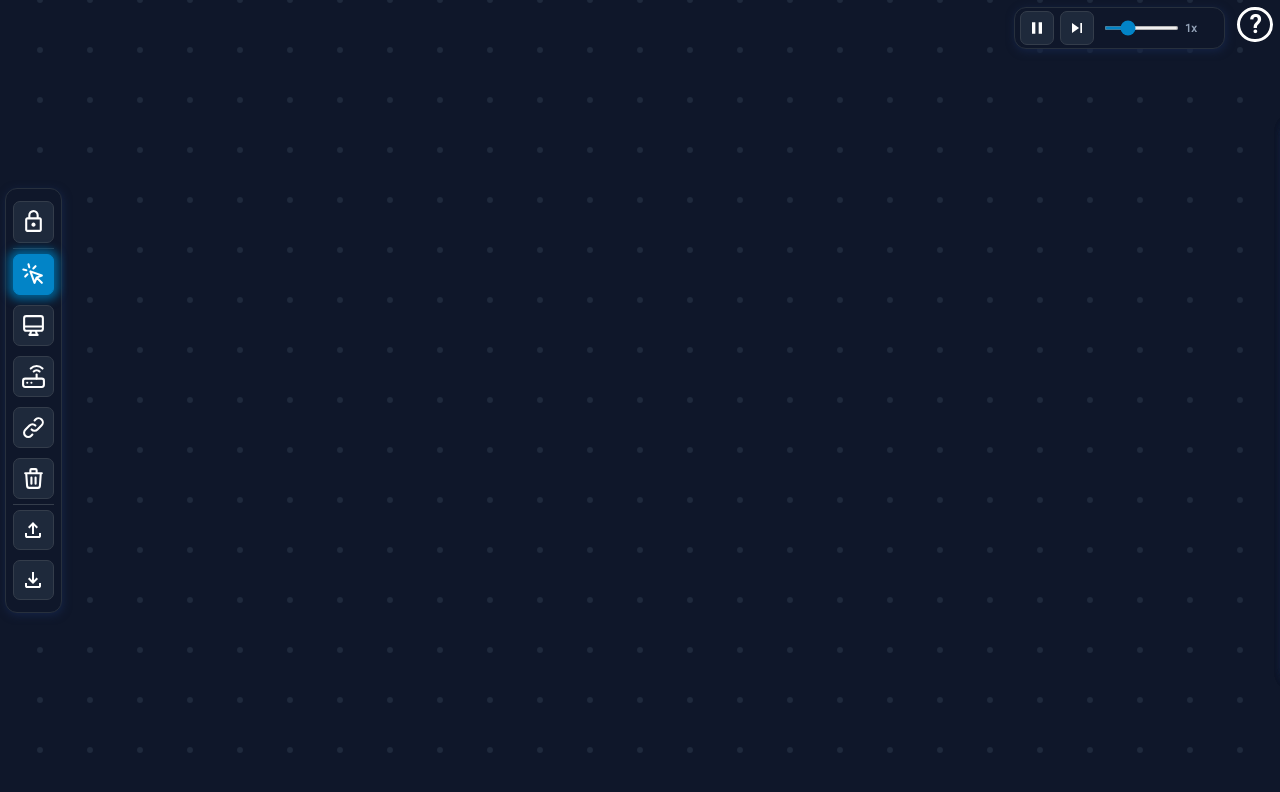
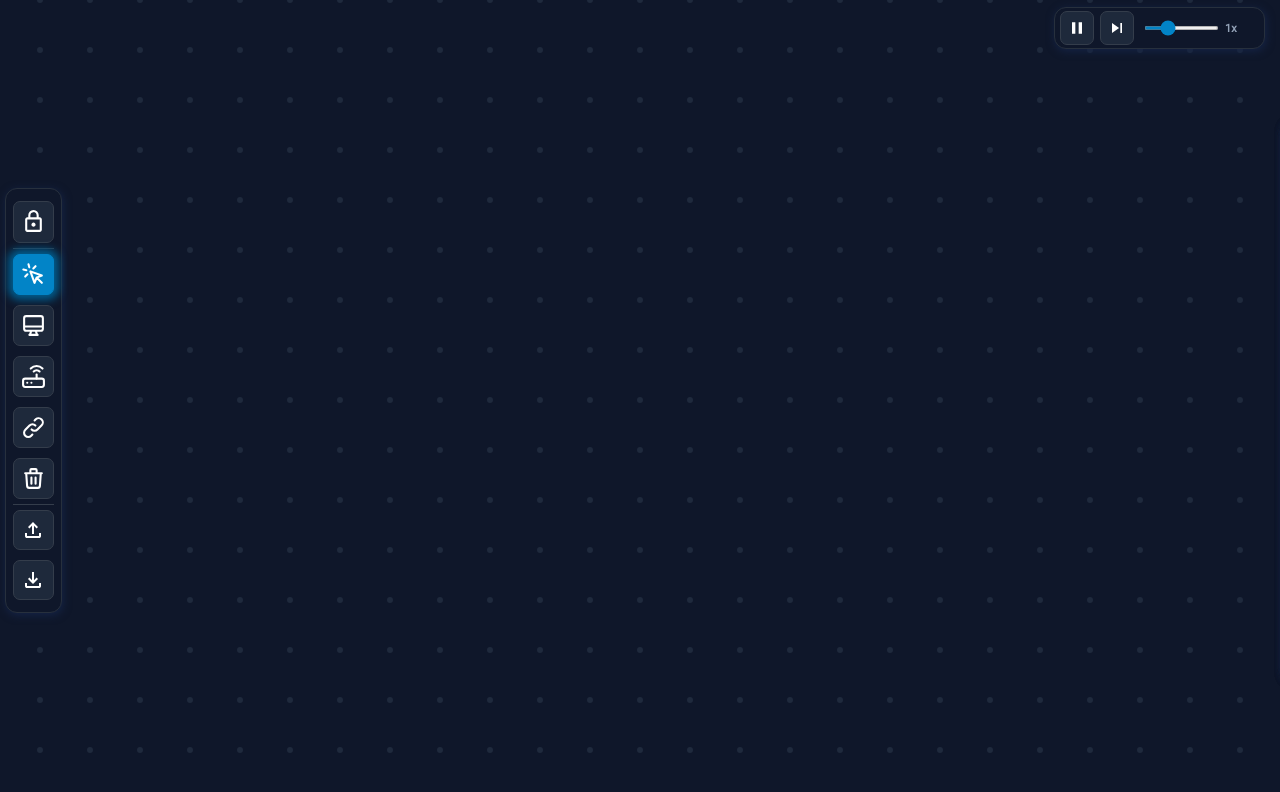
Before and after one commit to taha-ahmed-mallick/Network-Routing-CCA, a plain HTML site: page static/index.html in a window 1280 px wide. Shown: the top 792 px of the page. Drawn offline with Linux system fonts and the light colour scheme.

Commit message:
removed the help button

```diff
--- a/static/index.html
+++ b/static/index.html
@@ -100,16 +100,16 @@
         <span id="sim-play-pause-btn" title="Pause / Resume Simulation">
             <!-- Play icon (hidden by default) -->
             <svg id="icon-play" class="sim-icon hide" viewBox="0 0 24 24" fill="currentColor">
-                <path d="M8 5v14l11-7z"/>
+                <path d="M8 5v14l11-7z" />
             </svg>
             <!-- Pause icon (visible by default) -->
             <svg id="icon-pause" class="sim-icon" viewBox="0 0 24 24" fill="currentColor">
-                <path d="M6 19h4V5H6v14zm8-14v14h4V5h-4z"/>
+                <path d="M6 19h4V5H6v14zm8-14v14h4V5h-4z" />
             </svg>
         </span>
         <span id="sim-step-btn" title="Step Simulation 1 Tick">
             <svg class="sim-icon" viewBox="0 0 24 24" fill="currentColor">
-                <path d="M16 18h2V6h-2v12zm-10 0l8.5-6L6 6v12z"/>
+                <path d="M16 18h2V6h-2v12zm-10 0l8.5-6L6 6v12z" />
             </svg>
         </span>
         <div id="sim-speed-control" title="Simulation Speed">
@@ -117,7 +117,7 @@
             <span id="sim-speed-label">1x</span>
         </div>
     </div>
-    <span id="help-btn">?</span>
+    <!-- <span id="help-btn">?</span> -->
 </body>
 
 </html>
--- a/static/style.css
+++ b/static/style.css
@@ -335,7 +335,7 @@ canvas {
 div#sim-controls {
     position: absolute;
     top: 7px;
-    right: 55px;
+    right: 15px;
     background: #0f172a;
     border: 1px solid #27303d;
     padding: 3px 5px;
```
